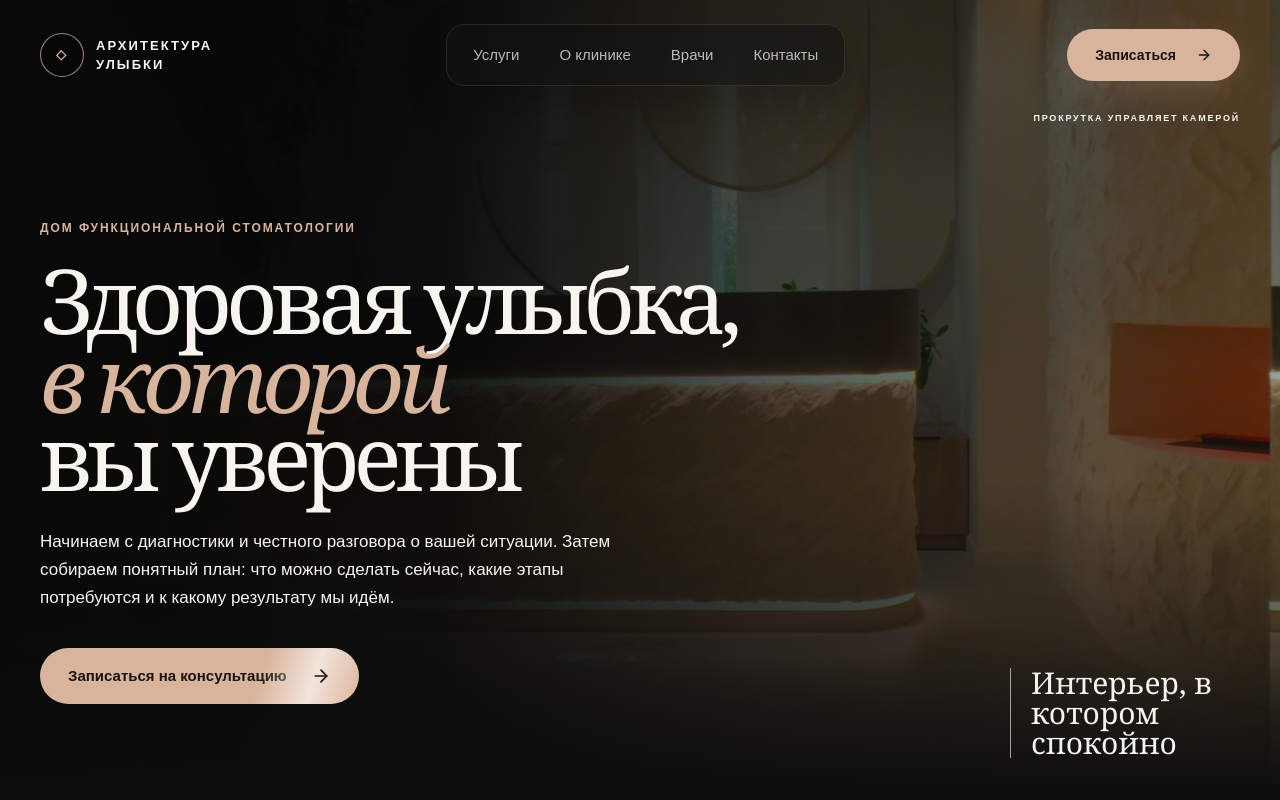
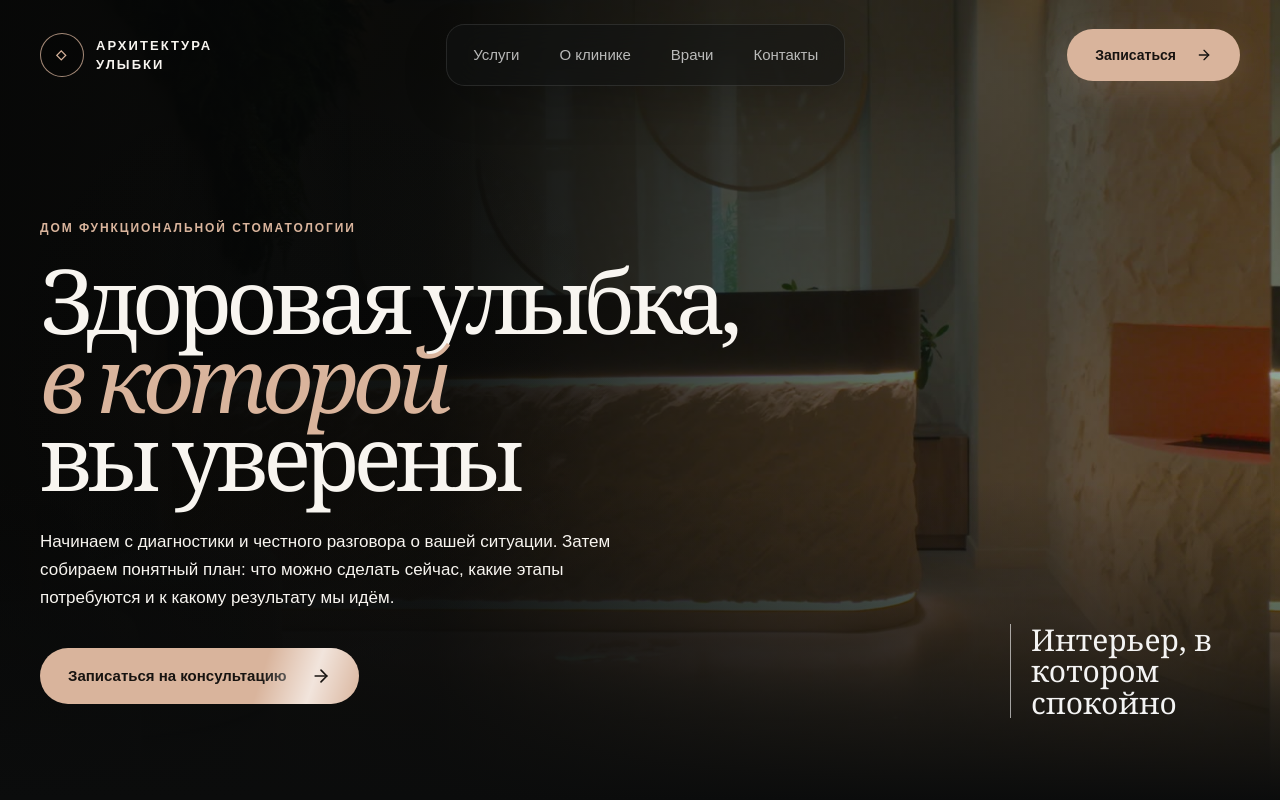
Before and after one commit to maestrocoda/dental-site, a Next.js app: page / in a window 1280 px wide. Shown: the top 800 px of the page. Built offline with nearby package versions, Linux system fonts and the light colour scheme.

Commit message:
Refine hero corner caption

```diff
--- a/app/page.tsx
+++ b/app/page.tsx
@@ -182,9 +182,6 @@ function HeroVideo() {
         aria-label="Интерьер клиники Архитектура улыбки"
         src={reducedMotion ? undefined : videoSource}
       />
-      <p className="hero-scroll-hint pointer-events-none absolute right-5 top-28 z-20 hidden text-[9px] font-bold uppercase tracking-[.2em] text-white/42 md:right-10 md:block">
-        Прокрутка управляет камерой
-      </p>
     </>
   );
 }
@@ -432,7 +429,7 @@ export default function Home() {
               </Button>
             </div>
           </motion.div>
-          <motion.p initial={{ opacity: 0, y: 12 }} animate={{ opacity: 1, y: 0 }} transition={{ delay: 0.6, duration: 0.6 }} className="hero-corner-caption absolute bottom-14 right-6 hidden max-w-[230px] border-l border-white/60 pl-5 font-serif text-3xl leading-none text-white/95 lg:right-10 lg:block">
+          <motion.p initial={{ opacity: 0, y: 12 }} animate={{ opacity: 1, y: 0 }} transition={{ delay: 0.6, duration: 0.6 }} className="hero-corner-caption absolute bottom-24 right-6 hidden max-w-[230px] border-l border-white/60 pl-5 font-serif text-3xl leading-[1.05] text-white/95 lg:right-10 lg:block">
             Интерьер, в котором спокойно
           </motion.p>
         </div>
```
